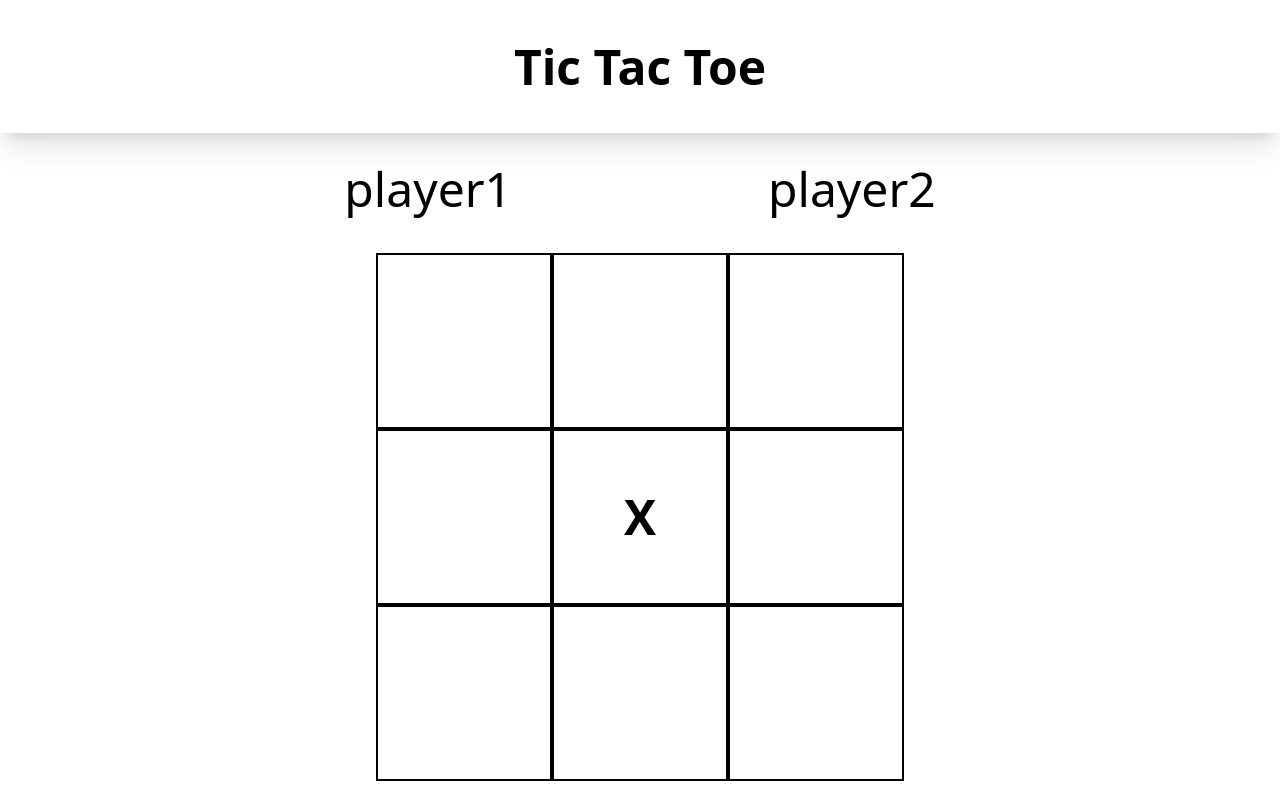
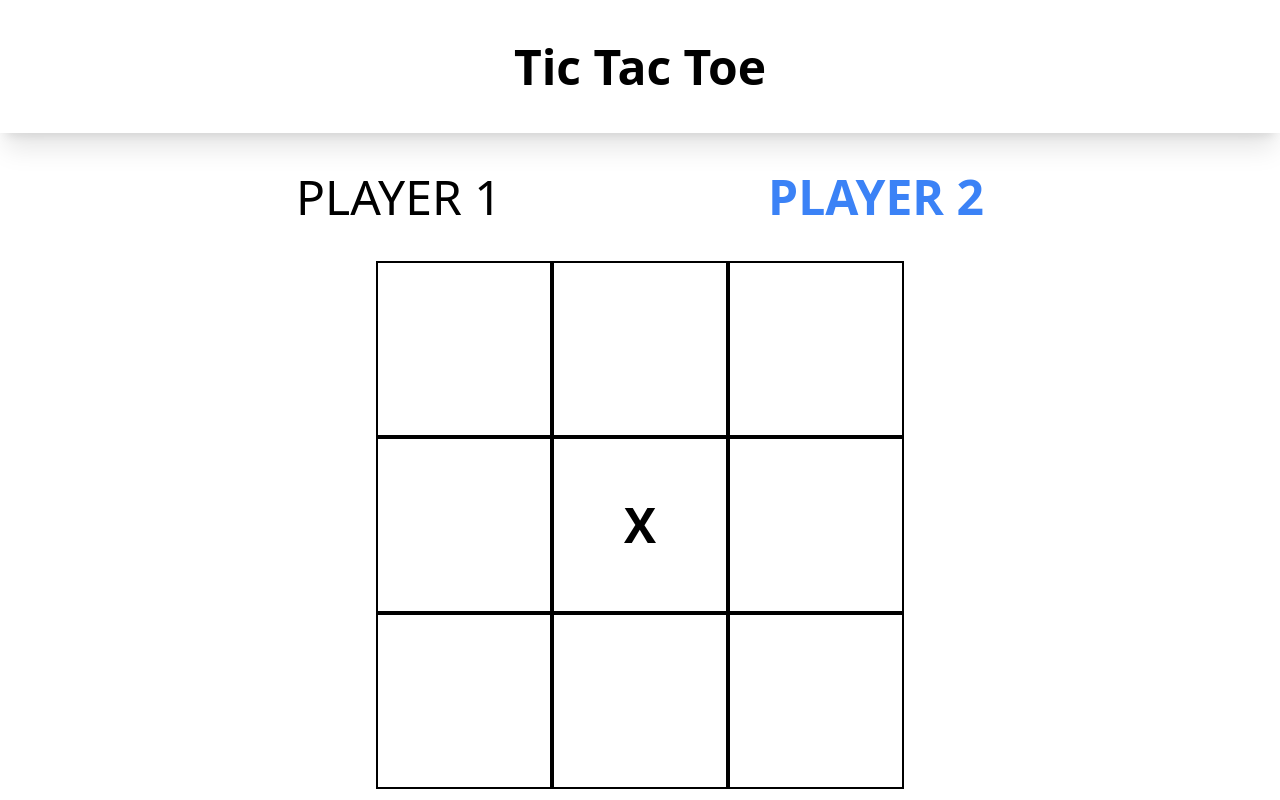
Before and after one commit to yassineb07/tic-tac-toe, a website built with webpack: page dist/index.html in a window 1280 px wide. Both pictures are taken after a click on the element 640 px from the left and 517 px from the top of the page. Built offline with nearby package versions, Linux system fonts and the light colour scheme.

Commit message:
Refactor code

```diff
--- /dev/null
+++ b/src/dom.js
@@ -0,0 +1,71 @@
+import { boardArray, play, isGameOver, reset } from './game-board';
+import { player1, player2, currentPlayer, switchTurn } from './players';
+
+// cache DOM
+const boardEl = document.getElementById('gameBoard');
+const boardElCells = Array.from(boardEl.children);
+const gameOverMessage = document.getElementById('gameOverMessage');
+const modal = document.getElementById('modal');
+const restartBtn = document.getElementById('restartBtn');
+const player1El = document.getElementById('player1');
+const player2El = document.getElementById('player2');
+
+player1El.textContent = player1.getName();
+player2El.textContent = player2.getName();
+
+const render = (array) => {
+  array.forEach((value, index) => {
+    boardElCells.forEach((el) => {
+      if (index === +el.dataset.cellId) {
+        el.textContent = value;
+      }
+    });
+  });
+};
+
+const gameOver = () => {
+  const g = isGameOver();
+  if (g === undefined) return;
+  if (g === 'Tie') {
+    gameOverMessage.textContent = ` ${g}!`;
+  } else {
+    gameOverMessage.textContent = `Winner is : ${g}`;
+  }
+  modal.classList.remove('hidden');
+  modal.classList.add('block');
+};
+
+const resetGame = () => {
+  reset();
+  modal.classList.remove('block');
+  modal.classList.add('hidden');
+  player1El.classList.remove('font-bold', 'text-blue-500');
+  player2El.classList.remove('font-bold', 'text-blue-500');
+};
+
+const currentTurn = () => {
+  if (currentPlayer.getId() === 'player1') {
+    player1El.classList.add('font-bold', 'text-blue-500');
+    player2El.classList.remove('font-bold', 'text-blue-500');
+  } else {
+    player2El.classList.add('font-bold', 'text-blue-500');
+    player1El.classList.remove('font-bold', 'text-blue-500');
+  }
+};
+
+// bind events
+boardEl.addEventListener('click', (e) => {
+  if (e.target.textContent === 'X' || e.target.textContent === 'O') return;
+  play(e.target);
+  render(boardArray);
+  gameOver();
+  switchTurn(currentPlayer);
+  currentTurn();
+});
+
+restartBtn.addEventListener('click', () => {
+  resetGame();
+  render(boardArray);
+});
+
+export default render;
--- a/src/game-board.js
+++ b/src/game-board.js
@@ -1,19 +1,6 @@
-import Player from './players';
+import { player1, currentPlayer } from './players';
 
 const boardArray = [null, null, null, null, null, null, null, null, null];
-
-const player1 = Player('player1', 'X');
-const player2 = Player('player2', 'O');
-const currentPlayer = {};
-Object.assign(currentPlayer, player1);
-
-const switchTurn = (player) => {
-  if (player.getName === player1.getName) {
-    Object.assign(player, player2);
-  } else {
-    Object.assign(player, player1);
-  }
-};
 
 const checkWin = () => {
   const winingCombinations = [
@@ -35,7 +22,6 @@ const checkTie = () => boardArray.every((el) => el !== null);
 
 const isGameOver = () => {
   if (checkWin()) {
-    switchTurn(currentPlayer);
     return currentPlayer.getName();
   }
   if (checkTie()) {
@@ -45,12 +31,8 @@ const isGameOver = () => {
 };
 
 const play = (target) => {
-  const index = +target.getAttribute('id');
-  if (boardArray[index] === 'O' || boardArray[index] === 'X') {
-    return;
-  }
+  const index = +target.dataset.cellId;
   boardArray.splice(index, 1, currentPlayer.getSymbol());
-  switchTurn(currentPlayer);
 };
 
 const reset = () => {
@@ -60,4 +42,4 @@ const reset = () => {
   Object.assign(currentPlayer, player1);
 };
 
-export { boardArray, currentPlayer, play, isGameOver, reset };
+export { boardArray, play, isGameOver, reset };
--- a/src/index.js
+++ b/src/index.js
@@ -1,69 +1,7 @@
 import './style.css';
-import {
-  boardArray,
-  currentPlayer,
-  play,
-  isGameOver,
-  reset,
-} from './game-board';
+import { boardArray } from './game-board';
+import render from './dom';
 
-// cache DOM
-const board = document.querySelector('.game-board');
-const boardCells = document.querySelectorAll('.game-board-cell');
-const gameOverMessage = document.querySelector('.game-over-message');
-const modal = document.querySelector('.modal');
-const restartBtn = document.querySelector('.restart-btn');
-const player1 = document.querySelector('.player1');
-const player2 = document.querySelector('.player2');
-
-const render = (array) => {
-  array.forEach((value, index) => {
-    boardCells.forEach((el) => {
-      const cell = el;
-      if (index === +cell.getAttribute('id')) {
-        cell.textContent = value;
-      }
-    });
-  });
-};
-
-const gameOver = () => {
-  const g = isGameOver();
-  if (g === undefined) return;
-  if (g === 'Tie') {
-    gameOverMessage.textContent = ` ${g}!`;
-  } else {
-    gameOverMessage.textContent = `Winner is : ${g}`;
-  }
-  modal.style.display = 'block';
-};
-
-const resetGame = () => {
-  reset();
-  modal.style.display = 'none';
-  player1.classList.remove('current-player');
-  player2.classList.remove('current-player');
-};
-
-const currentTurn = () => {
-  if (currentPlayer.getName() === 'player1') {
-    player1.classList.add('current-player');
-    player2.classList.remove('current-player');
-  } else {
-    player2.classList.add('current-player');
-    player1.classList.remove('current-player');
-  }
-};
-
-// bind events
-board.addEventListener('click', (e) => {
-  play(e.target);
-  currentTurn();
-  gameOver();
+window.addEventListener('load', (e) => {
   render(boardArray);
 });
-
-restartBtn.addEventListener('click', () => {
-  resetGame();
-  render(boardArray);
-});
--- a/src/players.js
+++ b/src/players.js
@@ -1,7 +1,22 @@
-const Player = (name, symbol) => {
+const Player = (id, name, symbol) => {
+  const getId = () => id;
   const getName = () => name;
   const getSymbol = () => symbol;
-  return { getName, getSymbol };
+  return { getId, getName, getSymbol };
 };
 
-export default Player;
+const player1 = Player('player1', 'PLAYER 1', 'X');
+const player2 = Player('player2', 'PLAYER 2', 'O');
+
+const currentPlayer = {};
+Object.assign(currentPlayer, player1);
+
+const switchTurn = (playerObj) => {
+  if (playerObj.getId === player1.getId) {
+    Object.assign(playerObj, player2);
+  } else {
+    Object.assign(playerObj, player1);
+  }
+};
+
+export { player1, player2, currentPlayer, switchTurn };
```
Also changed, not shown: dist/index.html, dist/main.js.
